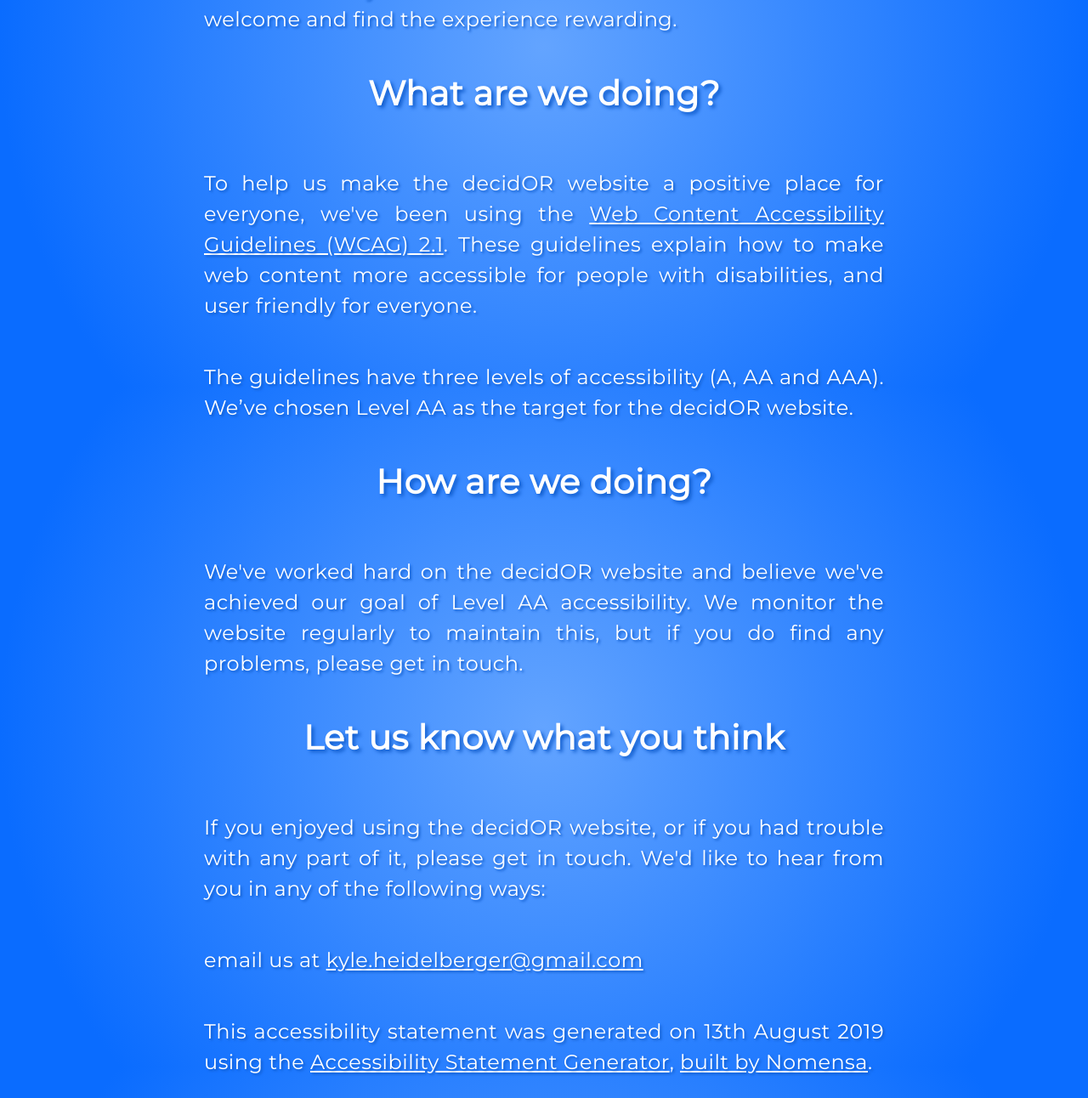
After one commit to kyleheidelberger/decidor, a Django app: page /access/ in a window 1280 px wide. The commit adds this page. Shown: the part 345-1637 px from the top of the page at 85% size. Run offline with Django 3.2, Linux system fonts and the light colour scheme; style sheets or scripts are compiled from the project's sources; some libraries are stand-ins or nearby versions.

Commit message:
add accessibility statement and footer changes

```diff
--- a/api/views.py
+++ b/api/views.py
@@ -31,3 +31,6 @@
 
 def confetti(request):
     return render(request, 'confetti.html')
+
+def access(request):
+    return render(request, 'access.html')
--- a/decider/urls.py
+++ b/decider/urls.py
@@ -18,4 +18,5 @@
   path('api-auth/', include('rest_framework.urls', namespace='rest_framework')),
   path('accounts/', include('allauth.urls')),
   path('', include(router.urls)),
+  path('access/', views.access, name='access'),
 ]
--- a/src/components/Info.vue
+++ b/src/components/Info.vue
@@ -1,5 +1,5 @@
 <template>
-  <section>
+  <div>
     <h1 class="info-title">Decisions made easy.</h1>
     <h2 class="what-is">What is decidor?</h2>
       <p class="whatis-text">
@@ -10,7 +10,7 @@
         options at a time?  That’s where decidOR comes in.  decidOR takes
         the stress out of decision-making.  Decisions made <em>easy.</em>
       </p>
-    <h3 class="what-is">How to Play</h3>
+    <h2 class="what-is">How to Play</h2>
       <p class="whatis-text">
         Choose a category, and decidOR will present you just two options
         from the collection in a head-to-head matchup.  Pick your preference
@@ -19,7 +19,7 @@
         rounds and crown your final decision “Winner!”.  Decision victory
         is <em>yours.</em>
       </p>
-  </section>
+  </div>
 </template>
 
 <script>
--- a/src/styles.scss
+++ b/src/styles.scss
@@ -13,6 +13,10 @@
 a {
     text-decoration: none;
     color: inherit;
+}
+
+p.whatis-text a {
+  text-decoration:underline;
 }
 
 body {
@@ -915,6 +919,19 @@
   margin-bottom: 20px;
 }
 
+.footer-choice {
+  font-size: 1rem;
+  color: white;
+  font-family: $mon;
+  // position: absolute;
+  bottom: 0px;
+  left: 0;
+  width: 100%;
+  text-align: center;
+  margin-top: 20px;
+  margin-bottom: 20px;
+}
+
 .info-title {
   color: #fff;
   font-size: 3.5rem;
--- /dev/null
+++ b/templates/access.html
@@ -0,0 +1,24 @@
+{% extends "base.html" %}
+
+{% block content %}
+        <h1 class="info-title">Accessibility statement for decidOR</h1>
+            <p class="whatis-text">We want everyone who visits the decidOR website to feel welcome and find the experience rewarding.</p>
+
+            <h2 class="what-is">What are we doing?</h2>
+
+            <p class="whatis-text">To help us make the decidOR website a positive place for everyone, we've been using the <a href="http://www.w3.org/TR/WCAG/">Web Content Accessibility Guidelines (WCAG) 2.1</a>. These guidelines explain how to make web content more accessible for people with disabilities, and user friendly for everyone.</p>
+
+            <p class="whatis-text">The guidelines have three levels of accessibility (A, AA and AAA). We’ve chosen Level AA as the target for the decidOR website.</p>
+
+            <h2 class="what-is">How are we doing?</h2>
+
+            <p class="whatis-text">We've worked hard on the decidOR website and believe we've achieved our goal of Level AA accessibility. We monitor the website regularly to maintain this, but if you do find any problems, please get in touch.</p>
+
+
+            <h2 class="what-is">Let us know what you think</h2>
+
+            <p class="whatis-text">If you enjoyed using the decidOR website, or if you had trouble with any part of it, please get in touch. We'd like to hear from you in any of the following ways:</p>
+            <p class="whatis-text">email us at <a href="mailto:kyle.heidelberger@gmail.com">kyle.heidelberger@gmail.com</a></p>
+
+            <p class="whatis-text">This accessibility statement was generated on 13th August 2019 using the <a href="http://accessibilitystatementgenerator.com">Accessibility Statement Generator</a>, <a href="https://nomensa.com">built by Nomensa</a>.</p>
+{% endblock %}
--- a/templates/base.html
+++ b/templates/base.html
@@ -31,14 +31,9 @@
 </header>
 
 <body>
-    <div>
+    <div role="main">
         {% block content %}
         {% endblock %}
-    </div>
-    <div>
-        <footer class="footer" role="contentinfo">
-            <a href="https://a11yproject.com">Accessibility</a>
-        </footer>
     </div>
 </body>
 
```
Also changed, not shown: src/components/Decks.vue (+10 -2 lines).
